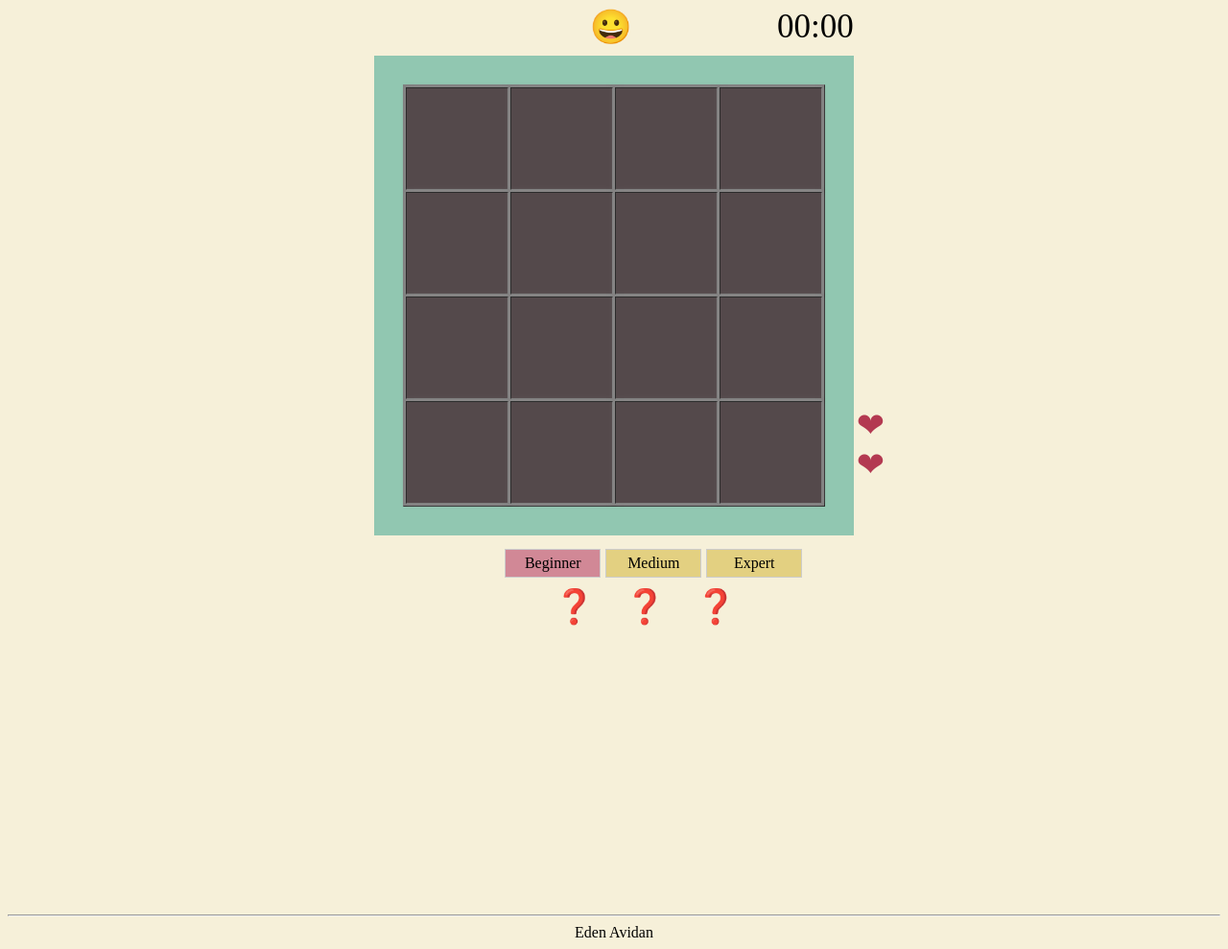
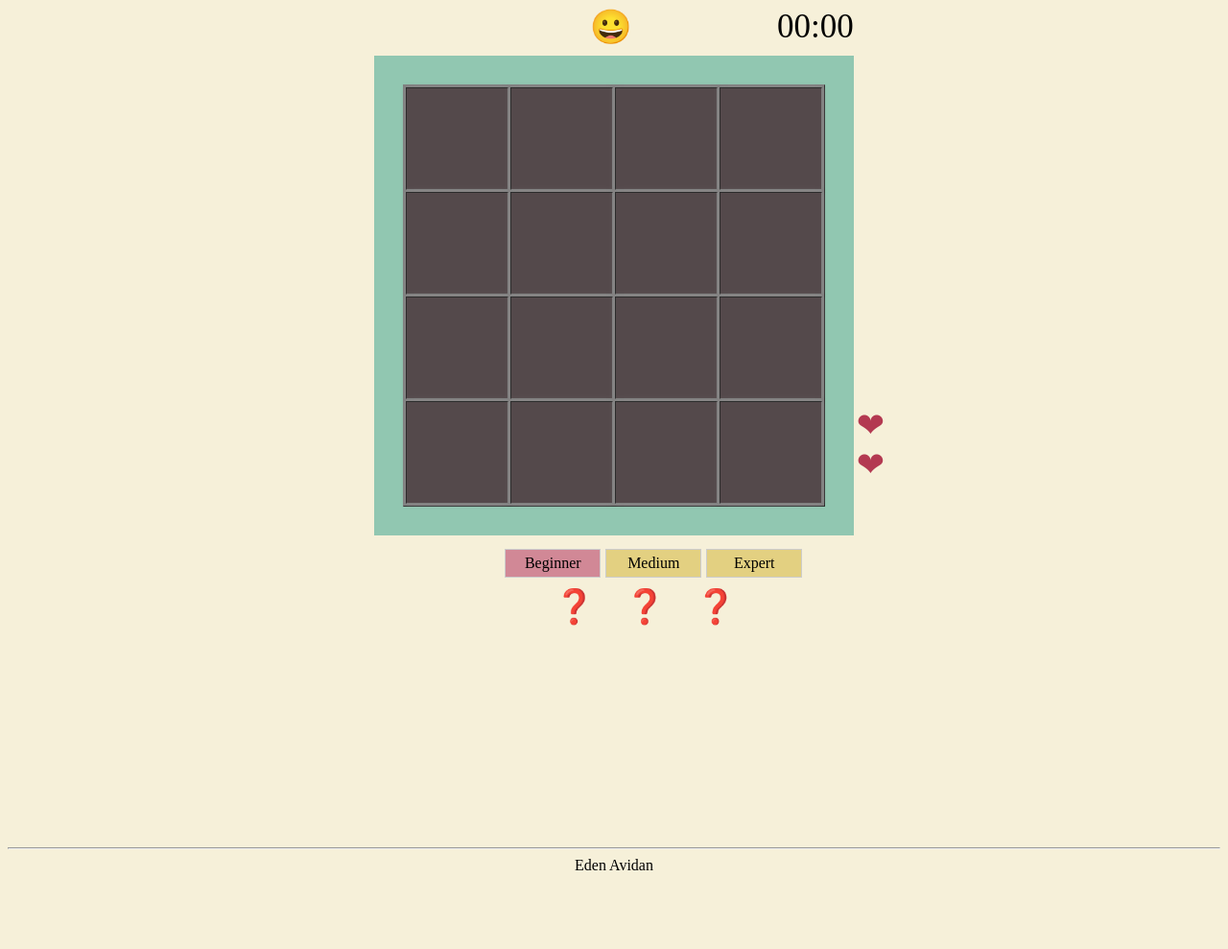
Before and after one commit to edenAvidan/Minesweeper, a plain HTML site: page index.html in a window 1280 px wide. Shown: the whole page at 96% size. After the commit the page ends 919 px from the top, so only its background shows below. Drawn offline with Linux system fonts and the light colour scheme.

Commit message:
Add files via upload

```diff
--- a/css/main.css
+++ b/css/main.css
@@ -111,7 +111,7 @@ td {
 }
 
 hr {
-    margin-top: 300px;
+    margin-top: 230px;
 }
 
 .game-container table td{
```
